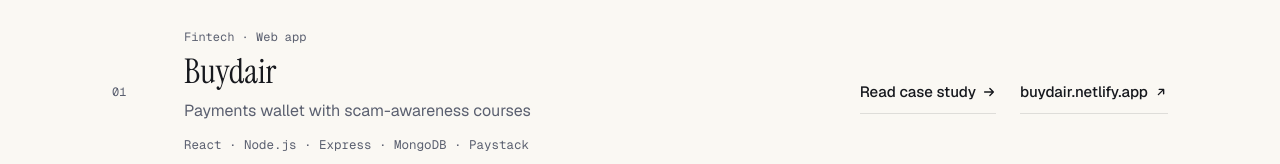
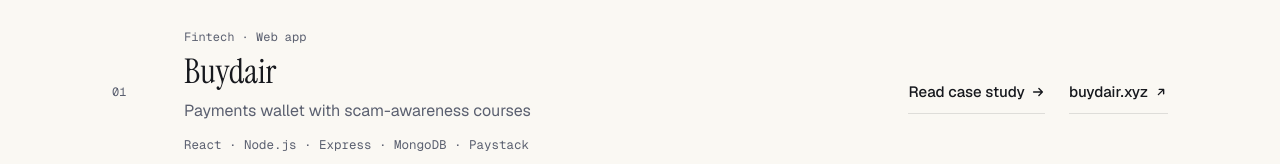
Before and after one commit to Peteru2/devpeter, a Next.js app: page /work in a window 1280 px wide. Shown: the part 400-564 px from the top of the page. Built offline with nearby package versions, Linux system fonts and the light colour scheme.

Commit message:
buydair url adjusted

```diff
--- a/data/projects.ts
+++ b/data/projects.ts
@@ -50,7 +50,7 @@
     tier: "flagship",
     architecture: "buydair",
     images: { screens: ["/images/projects/buydair-home.png", "/images/projects/buydair-learn.png"] },
-    links: { live: "https://buydair.netlify.app" },
+    links: { live: "https://buydair.xyz" },
     hasCaseStudy: true,
   },
   {
```
